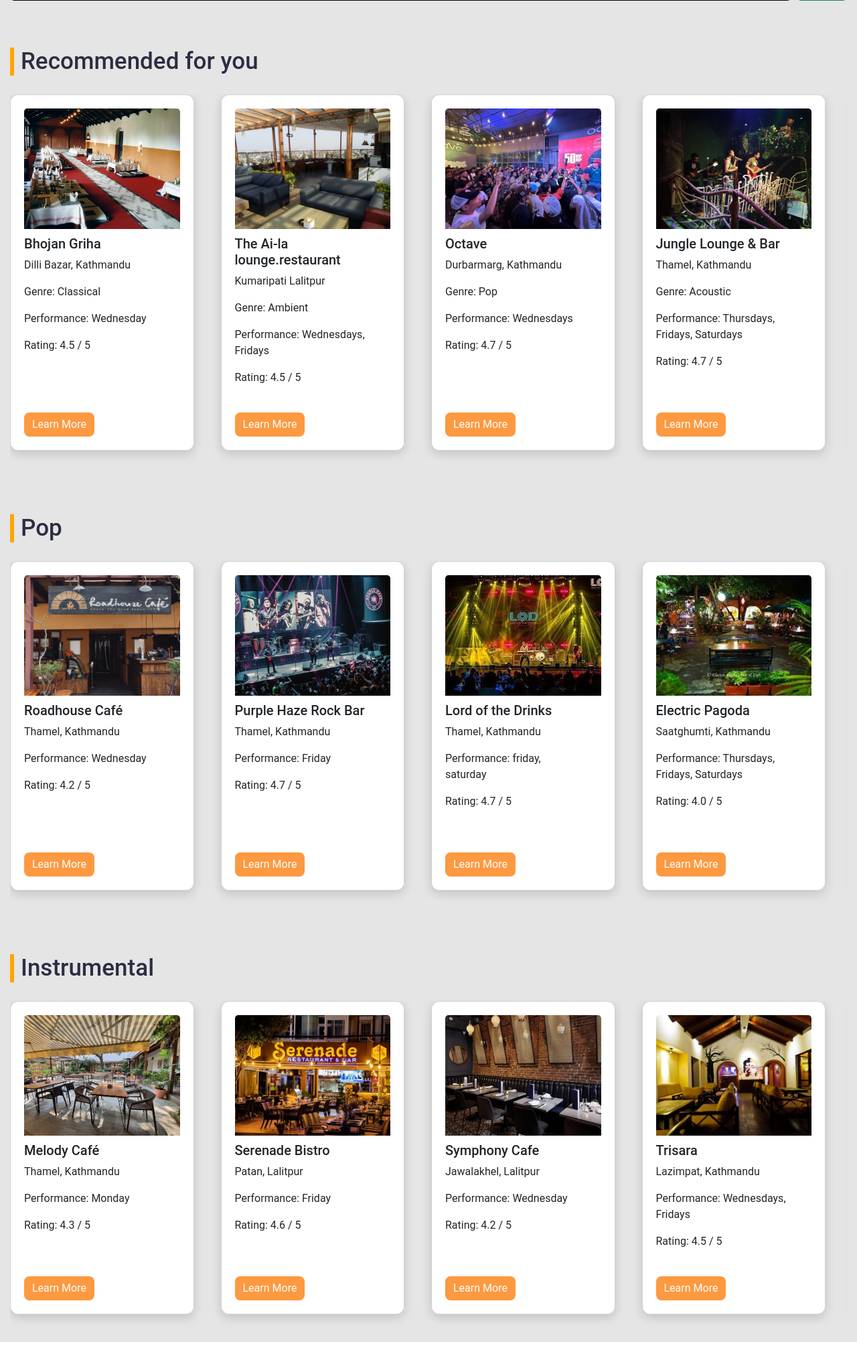
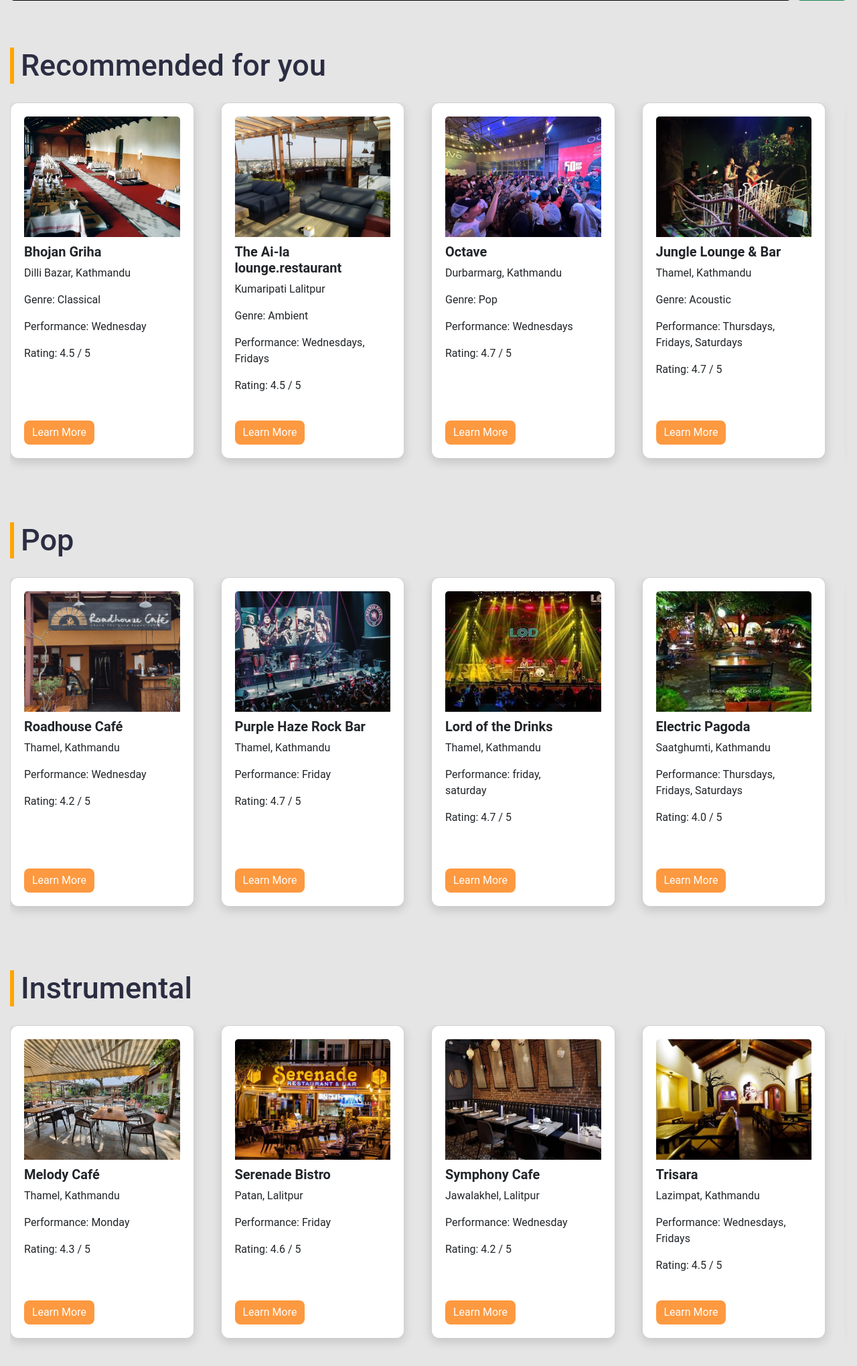
Before and after one commit to Tricch/LMRR, a Django app: page /dashboard in a window 1280 px wide. Shown: the part 121-2161 px from the top of the page at 67% size. Before the commit the page ends 2125 px from the top, so only its background shows below. Run offline with Django 5.2, Linux system fonts and the light colour scheme; a user stored in the database is signed in; data comes from the database, SQL or seed files in the repository; both versions use the stored data as it was after the commit.

Commit message:
new update

```diff
--- a/static/css/style.css
+++ b/static/css/style.css
@@ -241,6 +241,7 @@
 }
 
 .card .card-title {
+  font-weight: 600;
   font-size: 20px;
 }
 
--- a/templates/dashboard.html
+++ b/templates/dashboard.html
@@ -22,7 +22,8 @@
 margin: 0 auto;
 }
 h2 {
-font-size: 35px;
+font-size: 45px;
+font-weight: 550;
 margin: 70px 0 28px;
 }
 .form-control{
```
Also changed, not shown: db.sqlite3, media/restaurant/house-of-music_u1YgKST.jpg (added), media/restaurant/melody.jpg (added), media/restaurant/purple-haze-rock-bar-NwUMj.jfif (added), media/restaurant/roadhouse-boudhaa-banner-b.jpg (added), media/restaurant/serenade-restaurant-bar.jpg (added), media/restaurant/symphony.jpg (added), media/restaurant/the-band-played-on.jpg (added).
